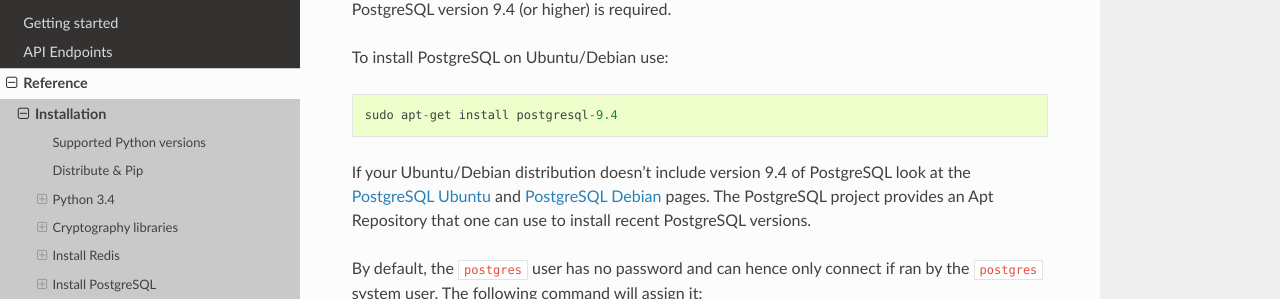
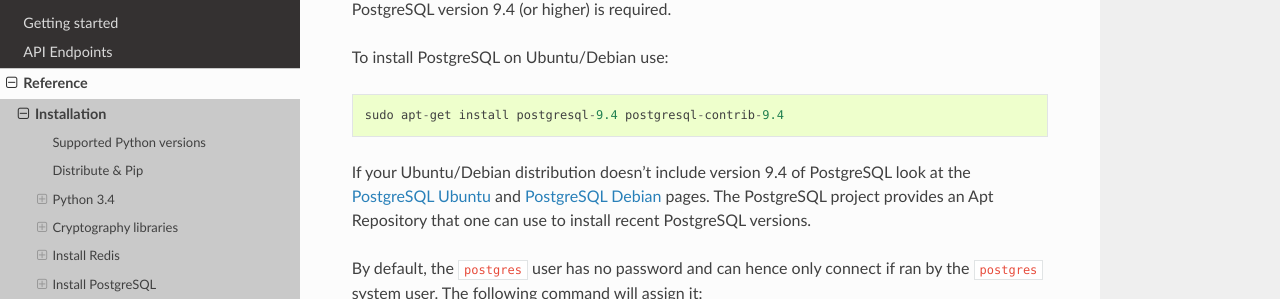
Before and after one commit to Kinto/kinto, a Sphinx documentation site: the page built from docs/reference/installation.rst, in a window 1280 px wide and 900 px high, scrolled down 2531 px. Shown: the part 152-451 px from the top of the window. Built offline with Sphinx 7.4.7 and the Read the Docs theme 2.0.0, drawn with Linux system fonts in a browser that asks for light colours.

Commit message:
Also install postgresql-contrib-9.4
Without postgresql-contrib-9.4 tests fail with this error:

nose.proxy.BackendError: OperationalError: could not open extension control file "/usr/share/postgresql/9.4/extension/uuid-ossp.control": No such file or directory

```diff
--- a/docs/reference/installation.rst
+++ b/docs/reference/installation.rst
@@ -144,7 +144,7 @@
 
 To install PostgreSQL on Ubuntu/Debian use::
 
-    sudo apt-get install postgresql-9.4
+    sudo apt-get install postgresql-9.4 postgresql-contrib-9.4
 
 If your Ubuntu/Debian distribution doesn't include version 9.4 of PostgreSQL
 look at the `PostgreSQL Ubuntu
```
